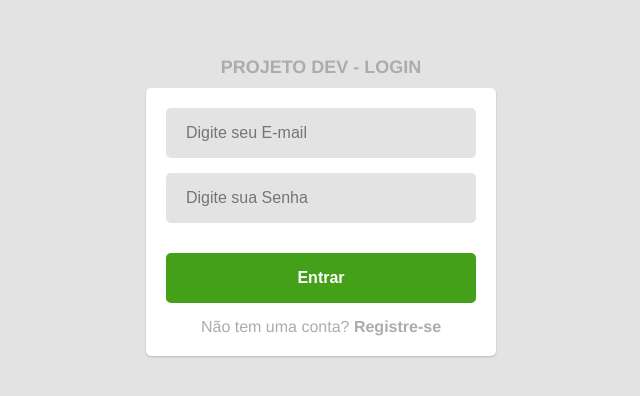
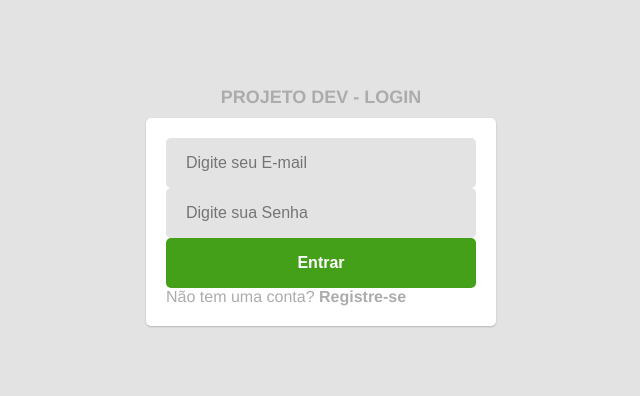
Before and after one commit to igorsaaquino/ProjetoDev, a React (Create React App) app: page /home in a window 1280 px wide. Shown: the part 194-590 px from the top of the page, without its empty margins (319-959 px from the left). Built offline with nearby package versions, Linux system fonts and the light colour scheme; the HTML template or start-up script is replaced by a standard one.

Commit message:
Erro no localstorage

```diff
--- a/src/components/Button/index.js
+++ b/src/components/Button/index.js
@@ -3,7 +3,7 @@ import * as C from "./styles";
 
 const Button = ({ Text, onClick, Type = "button"}) => {
   return (
-    <C.Button type={Type} onClick={onClick}>
+    <C.Button type={Type} onClick={()=>onclick}>
         {Text}
         </C.Button>
   )
--- a/src/contexts/auth.js
+++ b/src/contexts/auth.js
@@ -12,7 +12,6 @@ export const AuthProvider = ({ children }) => {
         if(userToken && usersStorage){
             const hasUser = JSON.parse(usersStorage)?.filter(
                 (user) => user.email === JSON.parse(userToken).email);
-
                 if (hasUser) setUser(hasUser[0]);
         }
 
@@ -26,6 +25,7 @@ export const AuthProvider = ({ children }) => {
             if(hasUser[0].email === email && hasUser[0].password === password) {
                 const token = Math.random().toString(36).substring(2);
                 localStorage.setItem("user_token", JSON.stringify({ email, token}));
+                console.log(localStorage)
                 setUser({ email, password });
                 return;
             } else{
--- a/src/pages/Signin/index.js
+++ b/src/pages/Signin/index.js
@@ -34,26 +34,33 @@ const Signin = () => {
     <C.Container>
       <C.Label>PROJETO DEV - LOGIN</C.Label>
       <C.Content>
+        <C.form>
         <Input
-        type="email"
+        type="text"
         placeholder="Digite seu E-mail"
         value={email}
+        autocomplete="current-text"
         onChange={(e) => [setEmail(e.target.value), setError("")]}
         />
+
         <Input
         type="password"
         placeholder="Digite sua Senha"
         value={senha}
+        autocomplete="current-password"
         onChange={(e) => [setSenha(e.target.value), setError("")]}
         />
+
         <C.labelError>{error}</C.labelError>
         <Button Text="Entrar" onclick={handleLogin} />
+
         <C.LabelSignup>
           Não tem uma conta?
           <C.Strong>
             <Link to="/signup">&nbsp;Registre-se</Link>
           </C.Strong>
         </C.LabelSignup>
+        </C.form>
       </C.Content>
     </C.Container>
   );
--- a/src/pages/Signin/styles.js
+++ b/src/pages/Signin/styles.js
@@ -46,3 +46,6 @@ export const Strong = styled.strong`
         color: #ACACAC;
     }
 `;
+
+export const form = styled.form`
+`;
```
Lines whose indentation alone changed are shown as unchanged.
